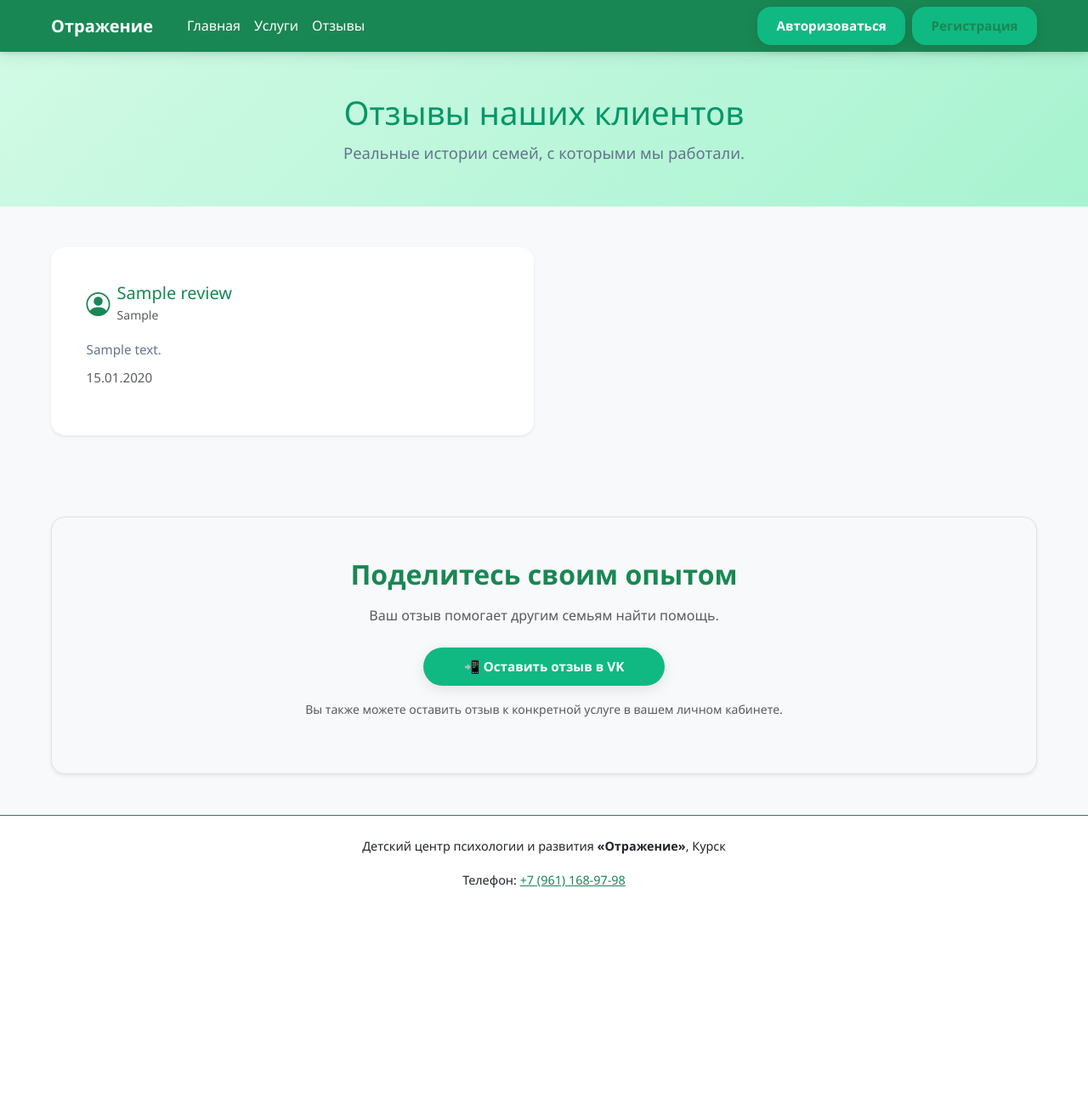
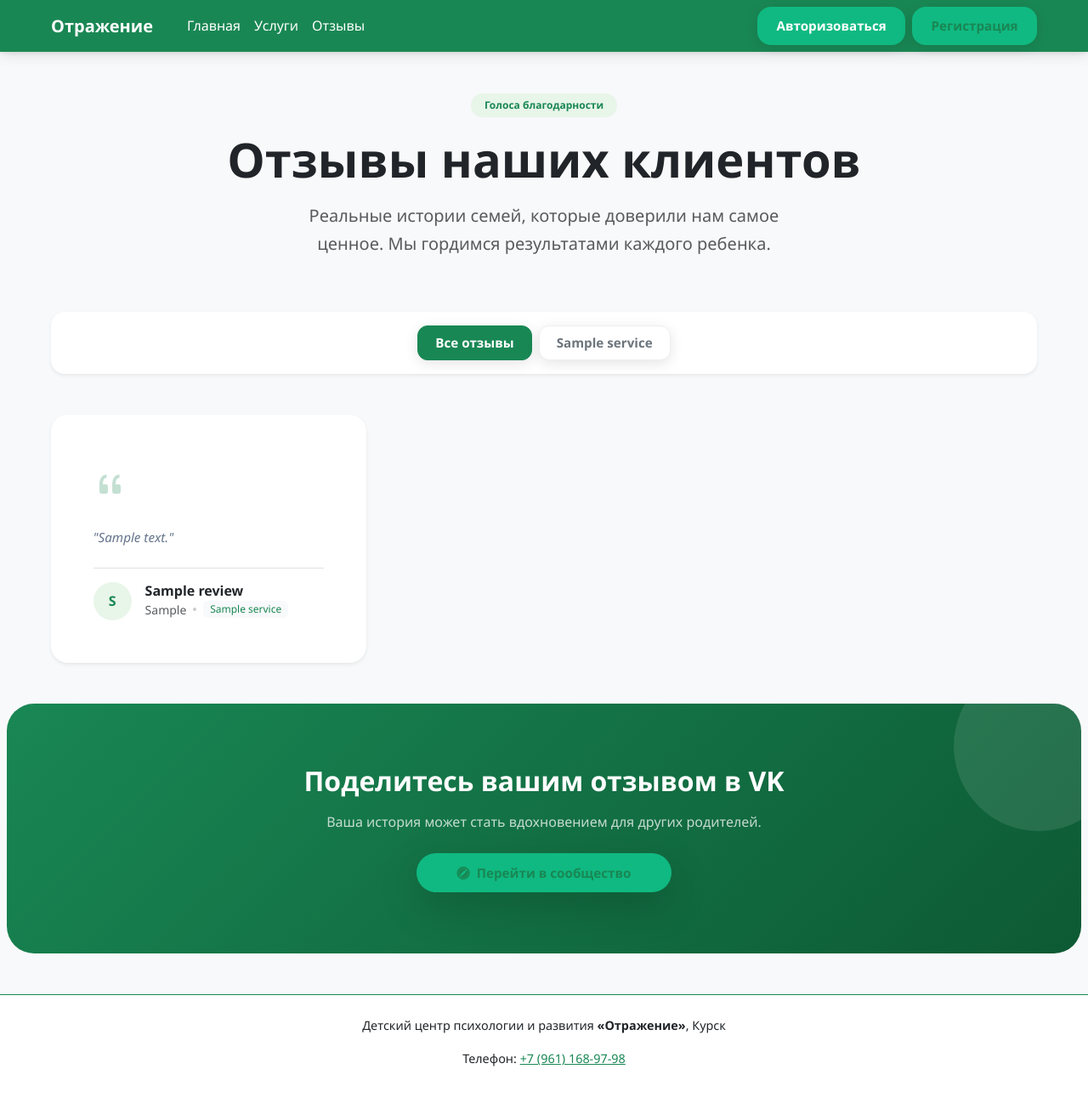
Before and after one commit to PolinaScrbbs/pips-diplom, a Django app: page /reviews/ in a window 1280 px wide. Shown: the whole page at 85% size. Before the commit the page ends 1045 px from the top, so only its background shows below. Run offline with Django 5.2, Linux system fonts and the light colour scheme; tables that the repository leaves empty hold one stand-in row (values such as "Sample post").

Commit message:
Сетап и обновление страницы с отзывами

```diff
--- a/reflection/reflection/settings.py
+++ b/reflection/reflection/settings.py
@@ -37,7 +37,7 @@ INSTALLED_APPS = [
     "django.contrib.sessions",
     "django.contrib.messages",
     "django.contrib.staticfiles",
-    "main",
+    "main.apps.ServicesConfig",
     "services",
     "reviews",
     "booking",
--- a/reflection/reviews/templates/reviews/reviews.html
+++ b/reflection/reviews/templates/reviews/reviews.html
@@ -1,48 +1,198 @@
 {% extends "base.html" %}
-{% block title %}Отзывы — центр «Отражение»{% endblock %}
+{% load static %}
+{% block title %}Отзывы — Центр «Отражение»{% endblock %}
 
 {% block content %}
-<section class="hero py-5 text-center text-success">
-  <div class="container">
-    <h1>Отзывы наших клиентов</h1>
-    <p>Реальные истории семей, с которыми мы работали.</p>
-  </div>
+<section class="reviews-hero py-5">
+    <div class="container text-center">
+        <span class="badge rounded-pill bg-success-soft text-success mb-3 px-3 py-2">Голоса благодарности</span>
+        <h1 class="display-4 fw-bold text-dark mb-3">Отзывы наших клиентов</h1>
+        <p class="lead text-muted mx-auto" style="max-width: 600px;">
+            Реальные истории семей, которые доверили нам самое ценное. Мы гордимся результатами каждого ребенка.
+        </p>
+    </div>
 </section>
 
-<section class="py-5">
-  <div class="container">
-    <div class="row g-4">
-      {% for review in review_list %}
-        <div class="col-md-6">
-          <div class="card border-0 shadow-sm h-100">
-            <div class="card-body">
-              <div class="d-flex align-items-center mb-3">
-                <i class="bi bi-person-circle fs-3 text-success me-2"></i>
-                <div>
-                  <h5 class="mb-0 text-success">{{ review.name }}</h5>
-                  {% if review.relation %}<small class="text-muted">{{ review.relation }}</small>{% endif %}
+<div class="container mb-5">
+    <div class="filter-wrapper p-3 bg-white shadow-sm rounded-4 d-flex flex-wrap justify-content-center gap-2">
+        <a href="?service=all"
+           class="btn btn-filter {% if not current_service or current_service == 'all' %}active{% endif %}">
+            Все отзывы
+        </a>
+
+        {% for service in popular_services %}
+            <a href="?service={{ service.id }}"
+               class="btn btn-filter {% if current_service == service.id|stringformat:'s' %}active{% endif %}">
+                {{ service.name }}
+            </a>
+        {% endfor %}
+    </div>
+</div>
+
+<section class="pb-5">
+    <div class="container">
+        <div class="row g-4" id="reviews-masonry">
+            {% for review in page_obj %}
+            <div class="col-md-6 col-lg-4 review-card-item">
+                <div class="card h-100 border-0 shadow-sm review-card">
+                    <div class="card-body p-4">
+                        <div class="quote-icon mb-3">
+                            <i class="bi bi-quote fs-1 text-success opacity-25"></i>
+                        </div>
+                        <p class="review-text mb-4">"{{ review.content }}"</p>
+
+                        <div class="d-flex align-items-center mt-auto pt-3 border-top">
+                            <div class="avatar-circle bg-success-soft text-success me-3">
+                                {{ review.name|slice:":1"|upper }}
+                            </div>
+                            <div>
+                                <h6 class="mb-0 fw-bold">{{ review.name }}</h6>
+                                <div class="d-flex align-items-center">
+                                    <span class="small text-muted">{{ review.relation|default:"Клиент" }}</span>
+                                    {% if review.booking %}
+                                    <span class="dot-separator mx-2"></span>
+                                    <span class="badge bg-light text-success border-0 small fw-normal">
+                                        {{ review.booking.service.name }}
+                                    </span>
+                                    {% endif %}
+                                </div>
+                            </div>
+                        </div>
+                    </div>
                 </div>
-              </div>
-              <p class="mb-0">{{ review.content }}</p>
-              <p class="text-muted ultra-small mt-2 small">{{ review.created_at|date:"d.m.Y" }}</p>
             </div>
-          </div>
+            {% empty %}
+            <div class="text-center py-5">
+                <i class="bi bi-chat-dots fs-1 text-muted opacity-25"></i>
+                <p class="text-muted mt-3">Отзывов пока нет. Будьте первыми!</p>
+            </div>
+            {% endfor %}
         </div>
-      {% endfor %}
+
+        {% if page_obj.has_other_pages %}
+        <nav class="mt-5">
+            <ul class="pagination justify-content-center custom-pagination">
+                {% if page_obj.has_previous %}
+                <li class="page-item">
+                    <a class="page-link" href="?page={{ page_obj.previous_page_number }}"><i class="bi bi-chevron-left"></i></a>
+                </li>
+                {% endif %}
+
+                {% for num in page_obj.paginator.page_range %}
+                <li class="page-item {% if page_obj.number == num %}active{% endif %}">
+                    <a class="page-link" href="?page={{ num }}">{{ num }}</a>
+                </li>
+                {% endfor %}
+
+                {% if page_obj.has_next %}
+                <li class="page-item">
+                    <a class="page-link" href="?page={{ page_obj.next_page_number }}"><i class="bi bi-chevron-right"></i></a>
+                </li>
+                {% endif %}
+            </ul>
+        </nav>
+        {% endif %}
     </div>
-  </div>
 </section>
 
-<section class="py-5">
-  <div class="container text-center">
-    <div class="p-5 bg-light rounded-4 shadow-sm border">
-        <h2 class="mb-3 fw-bold text-success">Поделитесь своим опытом</h2>
-        <p class="mb-4 text-muted">Ваш отзыв помогает другим семьям найти помощь.</p>
-        <a href="https://vk.com/club_otragenie" class="btn btn-success btn-lg px-5 rounded-pill" target="_blank">
-          📲 Оставить отзыв в VK
+<section class="py-5 bg-success-dark text-white rounded-5 mx-2 mb-5 cta-section overflow-hidden position-relative">
+    <div class="container position-relative z-1 py-4 text-center">
+        <h2 class="fw-bold mb-3">Поделитесь вашим отзывом в VK</h2>
+        <p class="mb-4 opacity-75">Ваша история может стать вдохновением для других родителей.</p>
+        <a href="https://vk.com/club_otragenie" class="btn btn-light btn-lg px-5 rounded-pill fw-bold text-success shadow-lg" target="_blank">
+            <i class="bi bi-browser-safari me-2"></i>Перейти в сообщество
         </a>
-        <p class="small text-muted mt-3">Вы также можете оставить отзыв к конкретной услуге в вашем личном кабинете.</p>
     </div>
-  </div>
+    <div class="circles-decor"></div>
 </section>
+
+<style>
+    /* CSS Переменные и кастомные стили */
+    :root {
+        --success-soft: #e8f5e9;
+        --success-dark: #198754;
+        --text-muted: #6c757d;
+    }
+
+    .bg-success-soft { background-color: var(--success-soft); }
+    .bg-success-dark { background-color: var(--success-dark); }
+    .text-success { color: var(--success-dark) !important; }
+
+    /* Карточки отзывов */
+    .review-card {
+        transition: transform 0.3s ease, shadow 0.3s ease;
+        border-radius: 20px !important;
+    }
+    .review-card:hover {
+        transform: translateY(-5px);
+        box-shadow: 0 1rem 3rem rgba(0,0,0,.1) !important;
+    }
+    .review-text {
+        font-style: italic;
+        color: #444;
+        line-height: 1.6;
+    }
+    .avatar-circle {
+        width: 45px;
+        height: 45px;
+        display: flex;
+        align-items: center;
+        justify-content: center;
+        border-radius: 50%;
+        font-weight: bold;
+    }
+
+    /* Фильтры */
+    .btn-filter {
+        border: 1px solid #eee;
+        border-radius: 12px;
+        padding: 8px 20px;
+        color: var(--text-muted);
+        transition: all 0.2s;
+        background: white;
+    }
+    .btn-filter.active, .btn-filter:hover {
+        background: var(--success-dark);
+        color: white;
+        border-color: var(--success-dark);
+    }
+
+    /* Пагинация */
+    .custom-pagination .page-link {
+        border: none;
+        margin: 0 5px;
+        border-radius: 10px;
+        color: var(--success-dark);
+        font-weight: 600;
+        width: 40px;
+        height: 40px;
+        display: flex;
+        align-items: center;
+        justify-content: center;
+    }
+    .custom-pagination .page-item.active .page-link {
+        background-color: var(--success-dark);
+        color: white;
+    }
+
+    /* Декор */
+    .dot-separator {
+        width: 4px;
+        height: 4px;
+        background: #ccc;
+        border-radius: 50%;
+    }
+    .cta-section {
+        background: linear-gradient(135deg, #198754 0%, #0d5a35 100%);
+    }
+    .circles-decor {
+        position: absolute;
+        top: -50px;
+        right: -50px;
+        width: 200px;
+        height: 200px;
+        background: rgba(255,255,255,0.1);
+        border-radius: 50%;
+    }
+</style>
 {% endblock %}
--- a/reflection/reviews/views.py
+++ b/reflection/reviews/views.py
@@ -1,17 +1,44 @@
+from django.db.models import Count
 from django.shortcuts import render, get_object_or_404
+from django.core.paginator import Paginator
 from django.http import JsonResponse
 from reviews.forms import ReviewCreateForm
 from reviews.models import Review
+from services.models import Service
 from booking.models import Booking
 
 
+from django.db.models import Count
+from django.core.paginator import Paginator
+from reviews.models import Review
+from services.models import Service
+
 def reviews(request):
-    review_list = Review.objects.all()
-    return render(
-        request,
-        "reviews/reviews.html",
-        {"review_list": review_list},
-    )
+    service_id = request.GET.get('service')
+
+    # 1. Популярные услуги (Тут используем 'bookings', так как идем ОТ Service)
+    # Поле 'review_link' берем из related_name в вашей модели Review
+    popular_services = Service.objects.annotate(
+        num_reviews=Count('bookings__review_link')
+    ).filter(num_reviews__gt=0).order_by('-num_reviews')[:5]
+
+    # 2. Список отзывов (Тут используем 'booking', так как это имя поля в модели Review)
+    review_list = Review.objects.all().select_related('booking__service').order_by('-created_at')
+
+    # 3. Фильтрация
+    if service_id and service_id != 'all':
+        review_list = review_list.filter(booking__service_id=service_id)
+
+    # 4. Пагинация
+    paginator = Paginator(review_list, 6)
+    page_number = request.GET.get('page')
+    page_obj = paginator.get_page(page_number)
+
+    return render(request, 'reviews/reviews.html', {
+        'page_obj': page_obj,
+        'popular_services': popular_services,
+        'current_service': service_id
+    })
 
 
 def create_review(request):
```
Also changed, not shown: reflection/main/apps.py (+13 -3 lines), reflection/main/setup_logic.py (added, +91 -0 lines).
